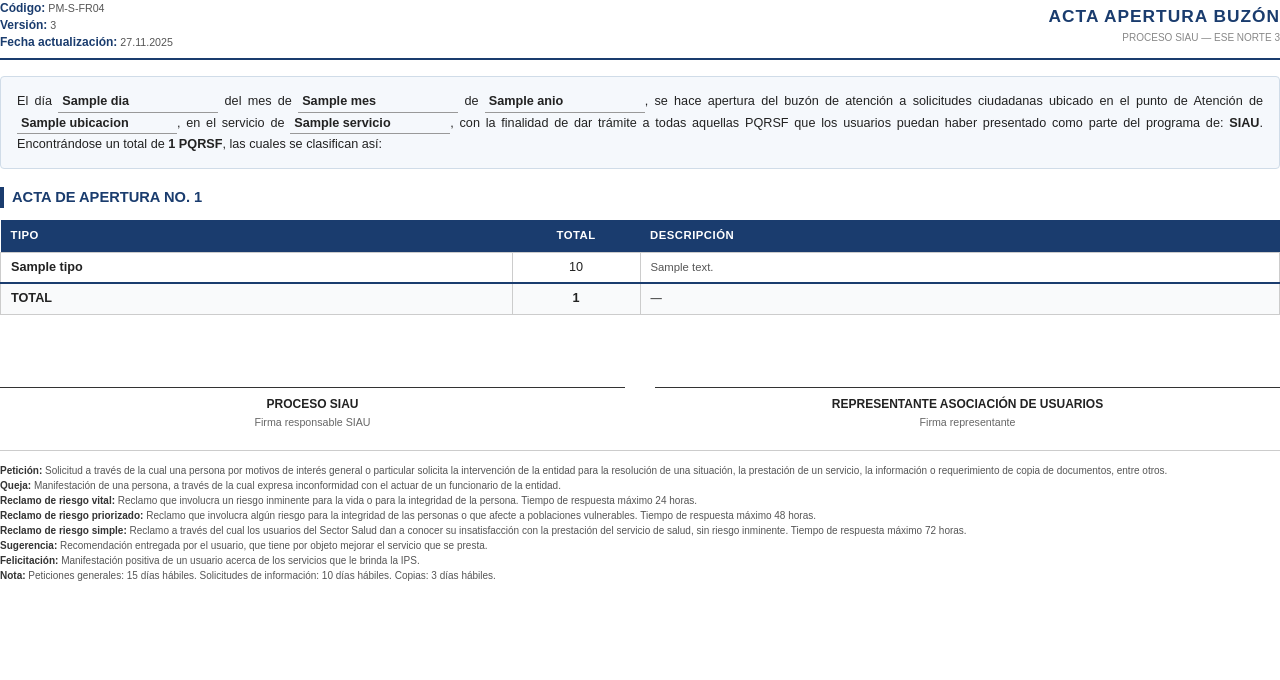
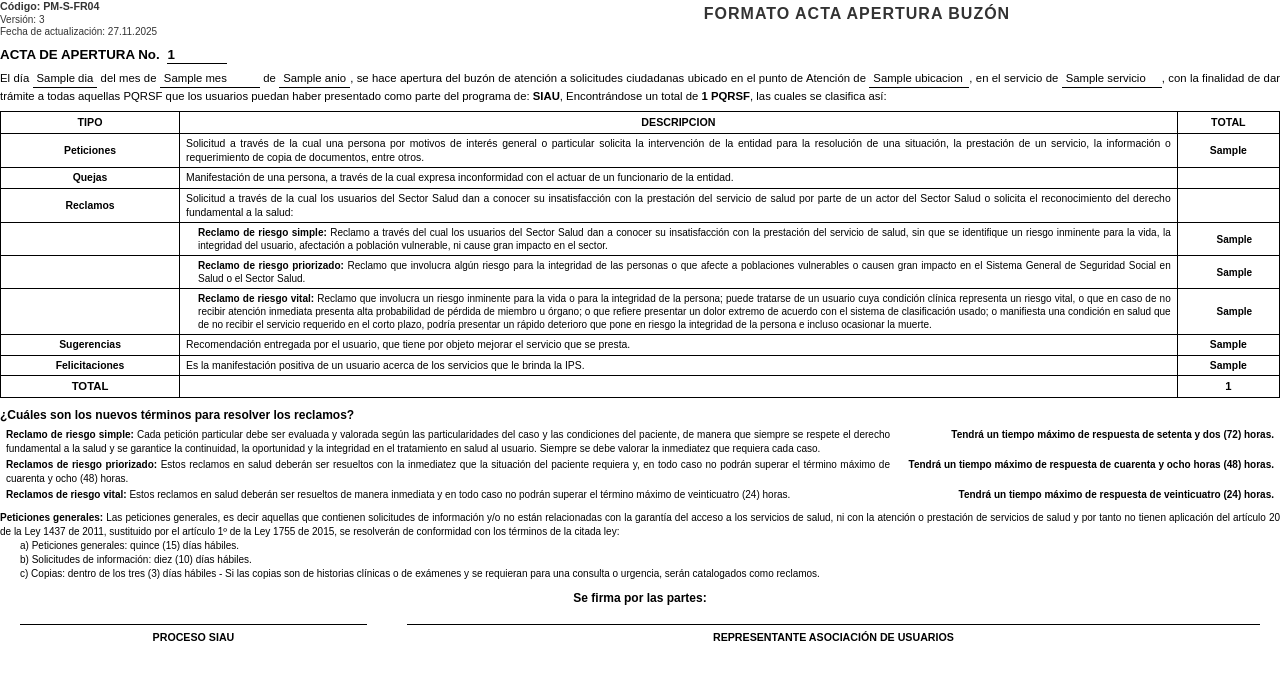
Before and after one commit to NexoSalud/backend-module-siau, a Python web app: template app/services/templates/acta_apertura_buzon.html in a window 1280 px wide. Shown: the top 680 px of the page. Run offline with Jinja, Linux system fonts and the light colour scheme; the template is opened without the code that fills it: most values are stand-ins (such as "Sample title", 1, 10 or a date in 2020).

Commit message:
fix: template Acta Apertura Buzón exacto al formato oficial PM-S-FR04
Reescritura completa del template HTML para coincidir
exactamente con la plantilla Excel original:
- Header: código PM-S-FR04 / Versión 3 / Fecha act.
- Tabla TIPO | DESCRIPCION | TOTAL (igual al Excel)
- Sub-tipos de Reclamos: simple, priorizado, vital
- Sección términos legales con plazos
- Firmas: PROCESO SIAU / REPRESENTANTE ASOCIACIÓN

```diff
--- a/app/services/templates/acta_apertura_buzon.html
+++ b/app/services/templates/acta_apertura_buzon.html
@@ -5,231 +5,317 @@
 <style>
   @page {
     size: A4;
-    margin: 1.5cm 1.8cm;
+    margin: 1.2cm 1.2cm 1.5cm 1.2cm;
     @bottom-center {
-      content: "PM-S-FR04 — Versión 3 — Página " counter(page);
-      font-size: 8pt;
-      color: #666;
+      content: "PM-S-FR04 — Versión 3 — Pág. " counter(page);
+      font-size: 7pt;
+      color: #555;
+      font-family: Arial, sans-serif;
     }
   }
-  * { box-sizing: border-box; margin: 0; padding: 0; }
+  * { margin: 0; padding: 0; box-sizing: border-box; }
   body {
     font-family: 'Arial', 'Helvetica', sans-serif;
-    font-size: 10pt;
-    line-height: 1.4;
-    color: #222;
+    font-size: 8.5pt;
+    line-height: 1.25;
+    color: #000;
   }
 
-  /* ── Header ──────────────────────────── */
-  .header {
-    display: flex;
-    justify-content: space-between;
-    align-items: center;
-    border-bottom: 2px solid #1a3c6e;
-    padding-bottom: 8px;
-    margin-bottom: 16px;
+  /* ── Header block ─────────────────────── */
+  .header-table {
+    width: 100%;
+    border-collapse: collapse;
+    margin-bottom: 6px;
   }
-  .header .code {
+  .header-table td {
+    vertical-align: top;
+    padding: 0;
+  }
+  .header-left {
+    font-size: 7.5pt;
+    color: #333;
+  }
+  .header-left .code {
+    font-weight: bold;
     font-size: 8pt;
-    color: #555;
   }
-  .header .code strong {
-    color: #1a3c6e;
+  .header-right {
+    text-align: right;
+    font-size: 7.5pt;
+    color: #333;
+  }
+  .header-title {
+    font-size: 12pt;
+    font-weight: bold;
+    text-align: center;
+    text-transform: uppercase;
+    margin: 4px 0 6px;
+    letter-spacing: 1px;
+  }
+
+  /* ── Title ────────────────────────────── */
+  .acta-title {
+    font-size: 10pt;
+    font-weight: bold;
+    margin: 8px 0 6px;
+  }
+  .acta-title .blank {
+    display: inline-block;
+    min-width: 60px;
+    border-bottom: 1px solid #000;
+    margin-left: 4px;
+  }
+
+  /* ── Intro paragraph ──────────────────── */
+  .intro {
+    font-size: 8.5pt;
+    line-height: 1.5;
+    text-align: justify;
+    margin-bottom: 6px;
+  }
+  .intro .blank {
+    display: inline-block;
+    min-width: 100px;
+    border-bottom: 1px solid #000;
+    padding: 0 4px;
+  }
+  .intro .blank-short {
+    min-width: 50px;
+  }
+
+  /* ── Main table ───────────────────────── */
+  table.main {
+    width: 100%;
+    border-collapse: collapse;
+    font-size: 7.8pt;
+    margin-bottom: 8px;
+  }
+  table.main th {
+    border: 1px solid #000;
+    padding: 4px 6px;
+    font-size: 8pt;
+    font-weight: bold;
+    text-align: center;
+    background: #fff;
+  }
+  table.main td {
+    border: 1px solid #000;
+    padding: 3px 6px;
+    vertical-align: top;
+    text-align: justify;
+    line-height: 1.3;
+  }
+  table.main td.tipo {
+    font-weight: bold;
+    text-align: center;
+    vertical-align: middle;
+    width: 80px;
+  }
+  table.main td.total-cell {
+    text-align: center;
+    vertical-align: middle;
+    width: 40px;
+    font-weight: bold;
+  }
+  table.main td.desc-cell {
+    text-align: justify;
+  }
+  table.main .sub-row td {
+    padding-left: 18px;
+    font-size: 7.5pt;
+  }
+  table.main .total-row td {
+    font-weight: bold;
+    font-size: 8.5pt;
+    text-align: center;
+  }
+
+  /* ── Terms section ────────────────────── */
+  .terms-title {
     font-size: 9pt;
+    font-weight: bold;
+    margin: 10px 0 4px;
   }
-  .header .title {
+  .terms-table {
+    width: 100%;
+    border-collapse: collapse;
+    font-size: 7.5pt;
+    margin-bottom: 8px;
+  }
+  .terms-table td {
+    border: none;
+    vertical-align: top;
+    padding: 1px 6px;
+    line-height: 1.4;
+    text-align: justify;
+  }
+  .terms-table td.terms-left {
+    width: 70%;
+  }
+  .terms-table td.terms-right {
+    width: 30%;
+    font-weight: bold;
     text-align: right;
   }
-  .header .title h1 {
-    font-size: 13pt;
-    color: #1a3c6e;
-    text-transform: uppercase;
-    letter-spacing: 1px;
+  .terms-note {
+    font-size: 7.5pt;
+    line-height: 1.4;
+    margin-bottom: 8px;
+    text-align: justify;
   }
-  .header .title .version {
-    font-size: 7.5pt;
-    color: #888;
+  .terms-note .sub-list {
+    margin-left: 20px;
   }
 
-  /* ── Body ─────────────────────────────── */
-  h2 {
-    font-size: 11pt;
-    color: #1a3c6e;
-    margin: 18px 0 10px;
-    text-transform: uppercase;
-    border-left: 4px solid #1a3c6e;
-    padding-left: 8px;
+  /* ── Signatures ──────────────────────────── */
+  .sig-title {
+    font-size: 9pt;
+    font-weight: bold;
+    margin: 10px 0 4px;
+    text-align: center;
   }
-
-  .acta-intro {
-    background: #f5f8fc;
-    border: 1px solid #d0dce8;
-    border-radius: 4px;
-    padding: 14px 16px;
-    margin-bottom: 16px;
-    font-size: 9.5pt;
-    line-height: 1.6;
-    text-align: justify;
-  }
-  .acta-intro .field {
-    display: inline-block;
-    min-width: 160px;
-    border-bottom: 1px solid #999;
-    padding: 0 4px;
-    font-weight: bold;
-  }
-
-  /* ── Table ────────────────────────────── */
-  table {
+  .sig-table {
     width: 100%;
     border-collapse: collapse;
-    margin: 12px 0;
-    font-size: 9.5pt;
+    margin-top: 8px;
   }
-  table th {
-    background: #1a3c6e;
-    color: #fff;
-    padding: 8px 10px;
-    text-align: left;
-    font-weight: 600;
-    text-transform: uppercase;
-    font-size: 8.5pt;
-    letter-spacing: 0.5px;
+  .sig-table td {
+    text-align: center;
+    vertical-align: bottom;
+    padding: 10px 20px;
   }
-  table td {
-    padding: 6px 10px;
-    border: 1px solid #ccc;
-  }
-  table tr:nth-child(even) td {
-    background: #f9fafb;
-  }
-  table .total-row td {
+  .sig-table .sig-line {
+    border-top: 1px solid #000;
+    padding-top: 6px;
     font-weight: bold;
-    background: #e8f0fa;
-    border-top: 2px solid #1a3c6e;
-  }
-  table .num-col {
-    text-align: center;
-    width: 60px;
-  }
-  table .desc-col {
-    font-size: 8.5pt;
-    color: #555;
-    max-width: 340px;
-  }
-
-  /* ── Signature ────────────────────────── */
-  .signatures {
-    display: flex;
-    justify-content: space-between;
-    margin: 32px 0 20px;
-    gap: 30px;
-  }
-  .signatures .sig-block {
-    flex: 1;
-    text-align: center;
-    padding-top: 40px;
-  }
-  .signatures .sig-line {
-    border-top: 1px solid #333;
-    padding-top: 8px;
-    font-weight: bold;
-    font-size: 9pt;
-  }
-  .signatures .sig-label {
     font-size: 8pt;
-    color: #666;
-    margin-top: 2px;
-  }
-
-  /* ── Footer definitions ───────────────── */
-  .definitions {
-    border-top: 1px solid #ccc;
-    padding-top: 12px;
-    margin-top: 10px;
-    font-size: 7.5pt;
-    color: #555;
-    line-height: 1.5;
-    text-align: justify;
-  }
-  .definitions strong {
-    color: #333;
   }
 </style>
 </head>
 <body>
 
-<div class="header">
-  <div class="code">
-    <strong>Código:</strong> PM-S-FR04<br>
-    <strong>Versión:</strong> 3<br>
-    <strong>Fecha actualización:</strong> 27.11.2025
-  </div>
-  <div class="title">
-    <h1>Acta Apertura Buzón</h1>
-    <span class="version">PROCESO SIAU — ESE NORTE 3</span>
-  </div>
-</div>
+<table class="header-table">
+  <tr>
+    <td class="header-left">
+      <span class="code">Código: PM-S-FR04</span><br>
+      Versión: 3<br>
+      Fecha de actualización: 27.11.2025
+    </td>
+    <td class="header-right">
+      <div class="header-title">Formato Acta Apertura Buzón</div>
+    </td>
+  </tr>
+</table>
 
-<div class="acta-intro">
-  El día <span class="field">{{ dia }}</span> del mes de
-  <span class="field">{{ mes }}</span> de <span class="field">{{ anio }}</span>,
-  se hace apertura del buzón de atención a solicitudes ciudadanas ubicado en el punto de
-  Atención de <span class="field">{{ ubicacion }}</span>,
-  en el servicio de <span class="field">{{ servicio }}</span>,
-  con la finalidad de dar trámite a todas aquellas PQRSF que los usuarios puedan haber
-  presentado como parte del programa de: <strong>SIAU</strong>.
-  Encontrándose un total de <strong>{{ total_pqrsdf }} PQRSF</strong>,
-  las cuales se clasifican así:
-</div>
+<div class="acta-title">ACTA DE APERTURA No. <span class="blank">{{ acta_id }}</span></div>
 
-<h2>Acta de Apertura No. {{ acta_id }}</h2>
+<p class="intro">
+El día <span class="blank blank-short">{{ dia }}</span> del mes de
+<span class="blank">{{ mes }}</span> de <span class="blank blank-short">{{ anio }}</span>,
+se hace apertura del buzón de atención a solicitudes ciudadanas ubicado en el punto de
+Atención de <span class="blank">{{ ubicacion }}</span>,
+en el servicio de <span class="blank">{{ servicio }}</span>,
+con la finalidad de dar trámite a todas aquellas PQRSF que los usuarios
+puedan haber presentado como parte del programa de: <strong>SIAU</strong>,
+Encontrándose un total de <strong>{{ total_pqrsdf }} PQRSF</strong>,
+las cuales se clasifica así:
+</p>
 
-<table>
+<table class="main">
   <thead>
     <tr>
-      <th style="width:40%;">Tipo</th>
-      <th class="num-col">Total</th>
-      <th style="width:50%;">Descripción</th>
+      <th style="width:14%;">TIPO</th>
+      <th>DESCRIPCION</th>
+      <th style="width:8%;">TOTAL</th>
     </tr>
   </thead>
   <tbody>
-    {% for row in rows %}
     <tr>
-      <td><strong>{{ row.tipo }}</strong></td>
-      <td class="num-col">{{ row.total }}</td>
-      <td class="desc-col">{{ row.descripcion }}</td>
+      <td class="tipo">Peticiones</td>
+      <td class="desc-cell">Solicitud a través de la cual una persona por motivos de interés general o particular solicita la intervención de la entidad para la resolución de una situación, la prestación de un servicio, la información o requerimiento de copia de documentos, entre otros.</td>
+      <td class="total-cell">{{ counts.get("P", 0) }}</td>
     </tr>
-    {% endfor %}
+    <tr>
+      <td class="tipo">Quejas</td>
+      <td class="desc-cell">Manifestación de una persona, a través de la cual expresa inconformidad con el actuar de un funcionario de la entidad.</td>
+      <td class="total-cell">{{ counts.get("Q", 0) }}</td>
+    </tr>
+    <tr>
+      <td class="tipo">Reclamos</td>
+      <td class="desc-cell">Solicitud a través de la cual los usuarios del Sector Salud dan a conocer su insatisfacción con la prestación del servicio de salud por parte de un actor del Sector Salud o solicita el reconocimiento del derecho fundamental a la salud:</td>
+      <td class="total-cell"></td>
+    </tr>
+    <tr class="sub-row">
+      <td></td>
+      <td class="desc-cell"><strong>Reclamo de riesgo simple:</strong> Reclamo a través del cual los usuarios del Sector Salud dan a conocer su insatisfacción con la prestación del servicio de salud, sin que se identifique un riesgo inminente para la vida, la integridad del usuario, afectación a población vulnerable, ni cause gran impacto en el sector.</td>
+      <td class="total-cell">{{ reclamo_simple }}</td>
+    </tr>
+    <tr class="sub-row">
+      <td></td>
+      <td class="desc-cell"><strong>Reclamo de riesgo priorizado:</strong> Reclamo que involucra algún riesgo para la integridad de las personas o que afecte a poblaciones vulnerables o causen gran impacto en el Sistema General de Seguridad Social en Salud o el Sector Salud.</td>
+      <td class="total-cell">{{ reclamo_priorizado }}</td>
+    </tr>
+    <tr class="sub-row">
+      <td></td>
+      <td class="desc-cell"><strong>Reclamo de riesgo vital:</strong> Reclamo que involucra un riesgo inminente para la vida o para la integridad de la persona; puede tratarse de un usuario cuya condición clínica representa un riesgo vital, o que en caso de no recibir atención inmediata presenta alta probabilidad de pérdida de miembro u órgano; o que refiere presentar un dolor extremo de acuerdo con el sistema de clasificación usado; o manifiesta una condición en salud que de no recibir el servicio requerido en el corto plazo, podría presentar un rápido deterioro que pone en riesgo la integridad de la persona e incluso ocasionar la muerte.</td>
+      <td class="total-cell">{{ reclamo_vital }}</td>
+    </tr>
+    <tr>
+      <td class="tipo">Sugerencias</td>
+      <td class="desc-cell">Recomendación entregada por el usuario, que tiene por objeto mejorar el servicio que se presta.</td>
+      <td class="total-cell">{{ counts.get("S", 0) }}</td>
+    </tr>
+    <tr>
+      <td class="tipo">Felicitaciones</td>
+      <td class="desc-cell">Es la manifestación positiva de un usuario acerca de los servicios que le brinda la IPS.</td>
+      <td class="total-cell">{{ counts.get("F", 0) }}</td>
+    </tr>
     <tr class="total-row">
       <td>TOTAL</td>
-      <td class="num-col">{{ total_pqrsdf }}</td>
-      <td class="desc-col">—</td>
+      <td></td>
+      <td class="total-cell">{{ total_pqrsdf }}</td>
     </tr>
   </tbody>
 </table>
 
-<div class="signatures">
-  <div class="sig-block">
-    <div class="sig-line">PROCESO SIAU</div>
-    <div class="sig-label">Firma responsable SIAU</div>
-  </div>
-  <div class="sig-block">
-    <div class="sig-line">REPRESENTANTE ASOCIACIÓN DE USUARIOS</div>
-    <div class="sig-label">Firma representante</div>
-  </div>
+<div class="terms-title">¿Cuáles son los nuevos términos para resolver los reclamos?</div>
+
+<table class="terms-table">
+  <tr>
+    <td class="terms-left"><strong>Reclamo de riesgo simple:</strong> Cada petición particular debe ser evaluada y valorada según las particularidades del caso y las condiciones del paciente, de manera que siempre se respete el derecho fundamental a la salud y se garantice la continuidad, la oportunidad y la integridad en el tratamiento en salud al usuario. Siempre se debe valorar la inmediatez que requiera cada caso.</td>
+    <td class="terms-right">Tendrá un tiempo máximo de respuesta de setenta y dos (72) horas.</td>
+  </tr>
+  <tr>
+    <td class="terms-left"><strong>Reclamos de riesgo priorizado:</strong> Estos reclamos en salud deberán ser resueltos con la inmediatez que la situación del paciente requiera y, en todo caso no podrán superar el término máximo de cuarenta y ocho (48) horas.</td>
+    <td class="terms-right">Tendrá un tiempo máximo de respuesta de cuarenta y ocho horas (48) horas.</td>
+  </tr>
+  <tr>
+    <td class="terms-left"><strong>Reclamos de riesgo vital:</strong> Estos reclamos en salud deberán ser resueltos de manera inmediata y en todo caso no podrán superar el término máximo de veinticuatro (24) horas.</td>
+    <td class="terms-right">Tendrá un tiempo máximo de respuesta de veinticuatro (24) horas.</td>
+  </tr>
+</table>
+
+<div class="terms-note">
+<strong>Peticiones generales:</strong> Las peticiones generales, es decir aquellas que contienen solicitudes de información y/o no están relacionadas con la garantía del acceso a los servicios de salud, ni con la atención o prestación de servicios de salud y por tanto no tienen aplicación del artículo 20 de la Ley 1437 de 2011, sustituido por el artículo 1º de la Ley 1755 de 2015, se resolverán de conformidad con los términos de la citada ley:
+<div class="sub-list">
+a) Peticiones generales: quince (15) días hábiles.<br>
+b) Solicitudes de información: diez (10) días hábiles.<br>
+c) Copias: dentro de los tres (3) días hábiles - Si las copias son de historias clínicas o de exámenes y se requieran para una consulta o urgencia, serán catalogados como reclamos.
+</div>
 </div>
 
-<div class="definitions">
-  <p><strong>Petición:</strong> Solicitud a través de la cual una persona por motivos de interés general o particular solicita la intervención de la entidad para la resolución de una situación, la prestación de un servicio, la información o requerimiento de copia de documentos, entre otros.</p>
-  <p><strong>Queja:</strong> Manifestación de una persona, a través de la cual expresa inconformidad con el actuar de un funcionario de la entidad.</p>
-  <p><strong>Reclamo de riesgo vital:</strong> Reclamo que involucra un riesgo inminente para la vida o para la integridad de la persona. Tiempo de respuesta máximo 24 horas.</p>
-  <p><strong>Reclamo de riesgo priorizado:</strong> Reclamo que involucra algún riesgo para la integridad de las personas o que afecte a poblaciones vulnerables. Tiempo de respuesta máximo 48 horas.</p>
-  <p><strong>Reclamo de riesgo simple:</strong> Reclamo a través del cual los usuarios del Sector Salud dan a conocer su insatisfacción con la prestación del servicio de salud, sin riesgo inminente. Tiempo de respuesta máximo 72 horas.</p>
-  <p><strong>Sugerencia:</strong> Recomendación entregada por el usuario, que tiene por objeto mejorar el servicio que se presta.</p>
-  <p><strong>Felicitación:</strong> Manifestación positiva de un usuario acerca de los servicios que le brinda la IPS.</p>
-  <p><strong>Nota:</strong> Peticiones generales: 15 días hábiles. Solicitudes de información: 10 días hábiles. Copias: 3 días hábiles.</p>
-</div>
+<div class="sig-title">Se firma por las partes:</div>
+
+<table class="sig-table">
+  <tr>
+    <td>
+      <div class="sig-line">PROCESO SIAU</div>
+    </td>
+    <td>
+      <div class="sig-line">REPRESENTANTE ASOCIACIÓN DE USUARIOS</div>
+    </td>
+  </tr>
+</table>
 
 </body>
 </html>
```
Also changed, not shown: app/services/pdf_service.py (+20 -31 lines).
